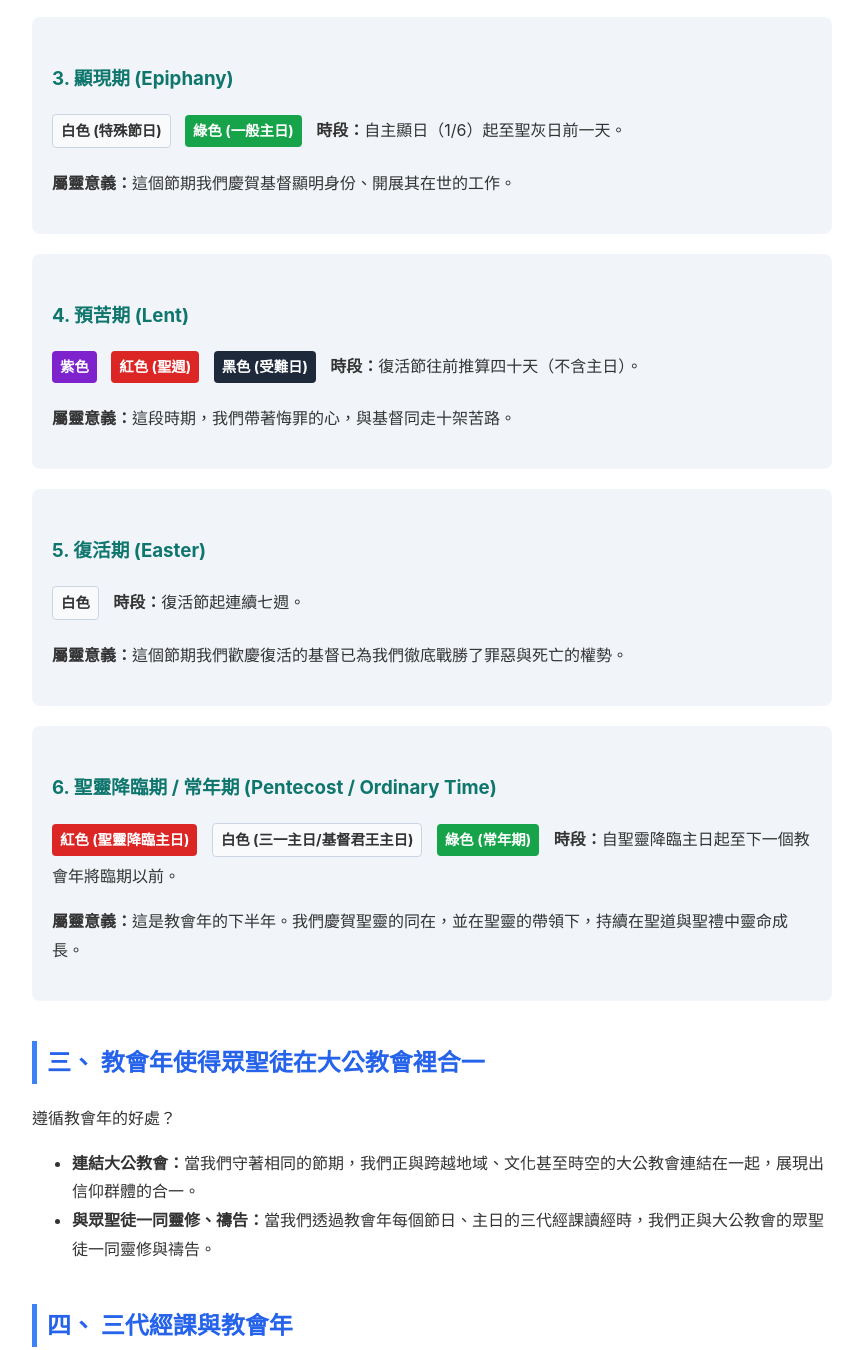
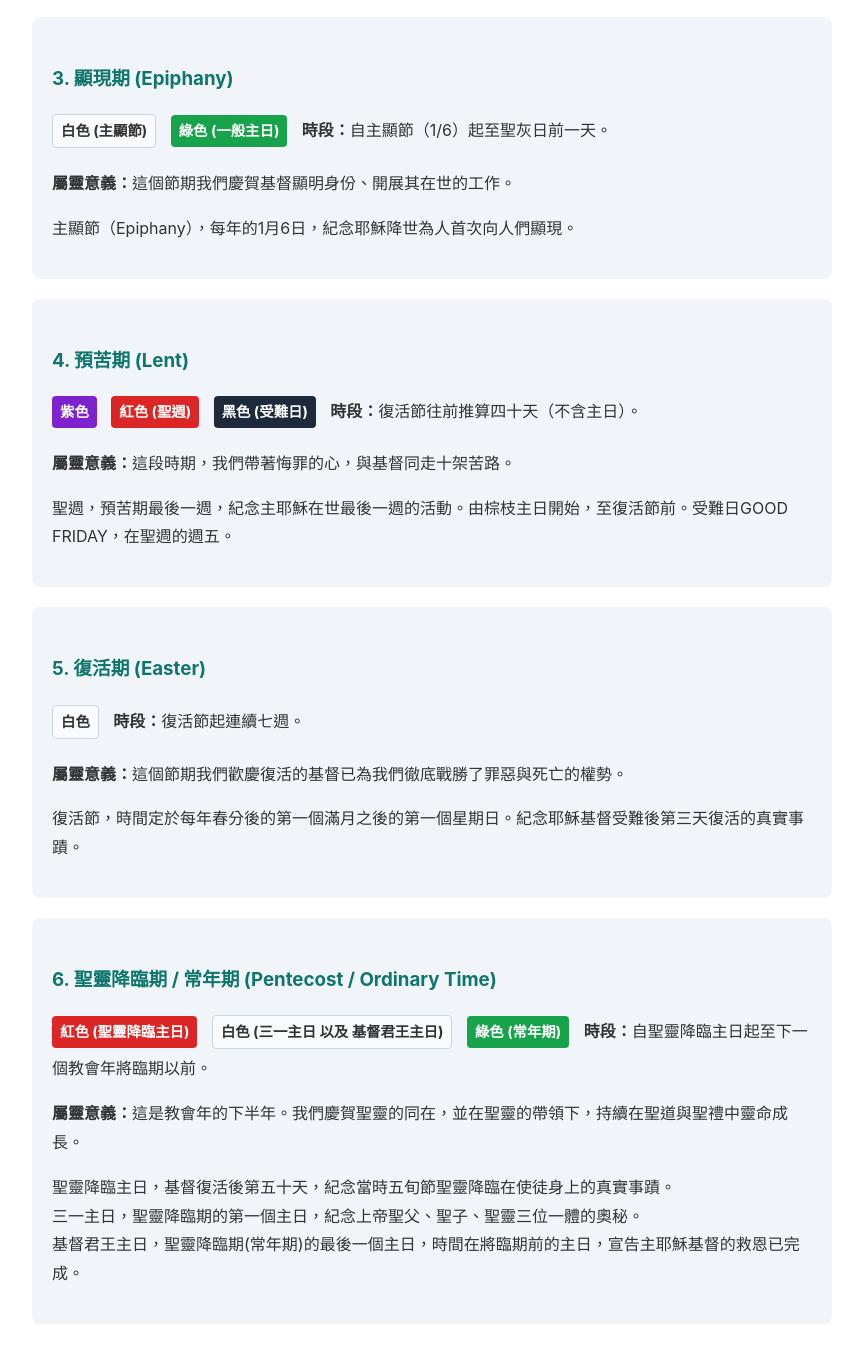
Before and after one commit to jameshhsu-source/Lect_Cht_New, a plain HTML site: page about_church_year.html in a window 1280 px wide. Shown: the part 1873-3223 px from the top of the page, without its empty margins (208-1063 px from the left). Drawn offline with Linux system fonts and the light colour scheme.

Commit message:
教會年一些節日補充說明

```diff
--- a/about_church_year.html
+++ b/about_church_year.html
@@ -121,8 +121,9 @@
 
     <div class="season-card">
         <h3>3. 顯現期 (Epiphany)</h3>
-        <p><span class="color-badge bg-white">白色 (特殊節日)</span> <span class="color-badge bg-green">綠色 (一般主日)</span> <strong>時段：</strong>自主顯日（1/6）起至聖灰日前一天。</p>
+        <p><span class="color-badge bg-white">白色 (主顯節)</span> <span class="color-badge bg-green">綠色 (一般主日)</span> <strong>時段：</strong>自主顯節（1/6）起至聖灰日前一天。</p>
         <p><strong>屬靈意義：</strong>這個節期我們慶賀基督顯明身份、開展其在世的工作。</p>
+        <p>主顯節（Epiphany），每年的1月6日，紀念耶穌降世為人首次向人們顯現。</p>
     </div>
 
     <div class="season-card">
@@ -134,18 +135,23 @@
             <strong>時段：</strong>復活節往前推算四十天（不含主日）。
         </p>
         <p><strong>屬靈意義：</strong>這段時期，我們帶著悔罪的心，與基督同走十架苦路。</p>
+        <p>聖週，預苦期最後一週，紀念主耶穌在世最後一週的活動。由棕枝主日開始，至復活節前。受難日GOOD FRIDAY，在聖週的週五。</p>
     </div>
 
     <div class="season-card">
         <h3>5. 復活期 (Easter)</h3>
         <p><span class="color-badge bg-white">白色</span> <strong>時段：</strong>復活節起連續七週。</p>
         <p><strong>屬靈意義：</strong>這個節期我們歡慶復活的基督已為我們徹底戰勝了罪惡與死亡的權勢。</p>
+        <p>復活節，時間定於每年春分後的第一個滿月之後的第一個星期日。紀念耶穌基督受難後第三天復活的真實事蹟。</p>
     </div>
 
     <div class="season-card">
         <h3>6. 聖靈降臨期 / 常年期 (Pentecost / Ordinary Time)</h3>
-        <p><span class="color-badge bg-red">紅色 (聖靈降臨主日)</span> <span class="color-badge bg-white">白色 (三一主日/基督君王主日)</span> <span class="color-badge bg-green">綠色 (常年期)</span> <strong>時段：</strong>自聖靈降臨主日起至下一個教會年將臨期以前。</p>
+        <p><span class="color-badge bg-red">紅色 (聖靈降臨主日)</span> <span class="color-badge bg-white">白色 (三一主日 以及 基督君王主日)</span> <span class="color-badge bg-green">綠色 (常年期)</span> <strong>時段：</strong>自聖靈降臨主日起至下一個教會年將臨期以前。</p>
         <p><strong>屬靈意義：</strong>這是教會年的下半年。我們慶賀聖靈的同在，並在聖靈的帶領下，持續在聖道與聖禮中靈命成長。</p>
+        <p>聖靈降臨主日，基督復活後第五十天，紀念當時五旬節聖靈降臨在使徒身上的真實事蹟。<br>
+        三一主日，聖靈降臨期的第一個主日，紀念上帝聖父、聖子、聖靈三位一體的奧秘。<br>
+        基督君王主日，聖靈降臨期(常年期)的最後一個主日，時間在將臨期前的主日，宣告主耶穌基督的救恩已完成。</p>
     </div>
 
     <h2>三、 教會年使得眾聖徒在大公教會裡合一</h2>
```
